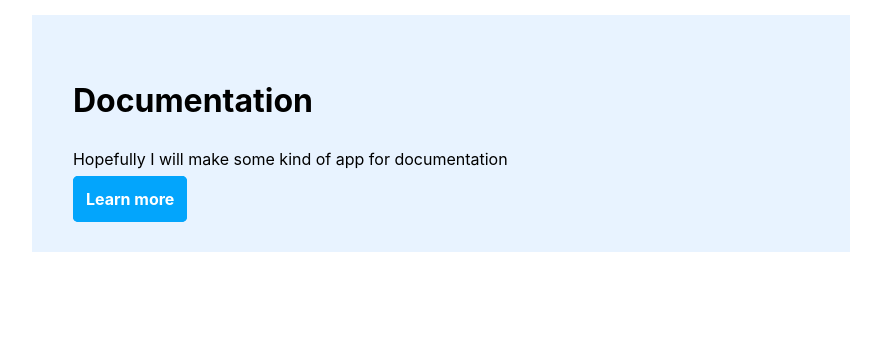
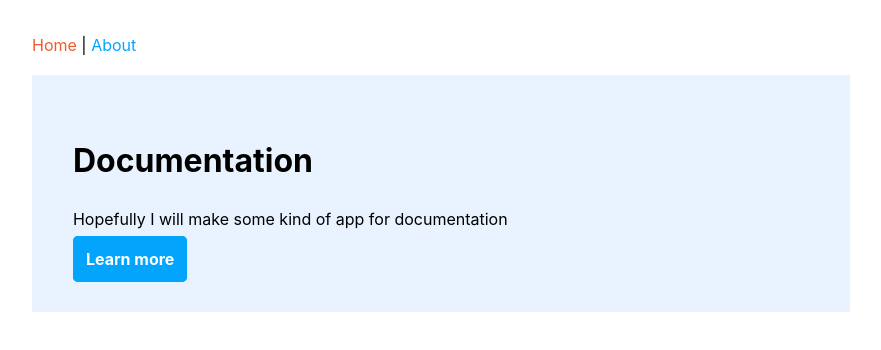
Before and after one commit to alestojanovic/documentation-app, a React app: page / in a window 1280 px wide. Shown: the top 350 px of the page, without its empty margins (199-1080 px from the left). Built offline with nearby package versions, Linux system fonts and the light colour scheme.

Commit message:
feat: added basic navigation

```diff
--- a/src/App.js
+++ b/src/App.js
@@ -2,11 +2,13 @@ import React from "react";
 import { Route } from "react-router-dom";
 import HomePage from "./pages/home/HomePage";
 import AboutPage from "./pages/about/AboutPage";
+import Header from "./components/common/Header";
 import "./App.css";
 
 function App() {
   return (
     <div className="container">
+      <Header />
       <Route exact path="/" component={HomePage} />
       <Route path="/about" component={AboutPage} />
     </div>
--- /dev/null
+++ b/src/components/common/Header.css
@@ -0,0 +1,4 @@
+.text-style {
+  text-decoration: none;
+  color: #03a5fc;
+}
--- a/src/components/common/Header.js
+++ b/src/components/common/Header.js
@@ -1,8 +1,20 @@
 import React from "react";
 import { NavLink } from "react-router-dom";
+import "./Header.css";
 
 const Header = () => {
-  return <div>Header</div>;
+  const activeStyle = { color: "#f15b2a" };
+  return (
+    <nav>
+      <NavLink to="/" className="text-style" activeStyle={activeStyle} exact>
+        Home
+      </NavLink>
+      {" | "}
+      <NavLink to="/about" className="text-style" activeStyle={activeStyle}>
+        About
+      </NavLink>
+    </nav>
+  );
 };
 
 export default Header;
```
